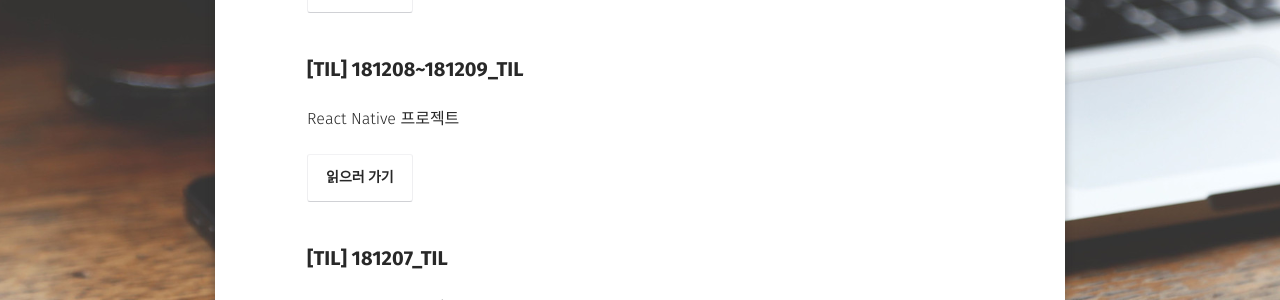
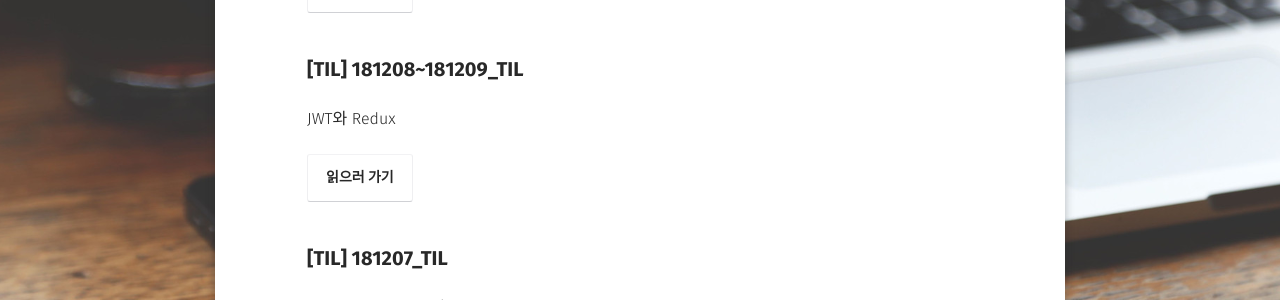
Before and after one commit to BKJang/DEVLOG, a Jekyll site: the page built from posts/index.md, in a window 1280 px wide and 900 px high. Shown: the part 437-737 px from the top of the window. Built offline with Jekyll 4.4.1, drawn with Linux system fonts in a browser that asks for light colours; some web fonts are replaced.

Commit message:
Update 2018-12-09-TIL181209.md

```diff
--- a/_posts/TIL/2018-12-09-TIL181209.md
+++ b/_posts/TIL/2018-12-09-TIL181209.md
@@ -2,7 +2,7 @@
 layout: post
 title:  "[TIL] 181208~181209_TIL"
 date:   2018-12-09
-excerpt: "React Native 프로젝트"
+excerpt: "JWT와 Redux"
 tag:
 - TIL
 comments: true
```
